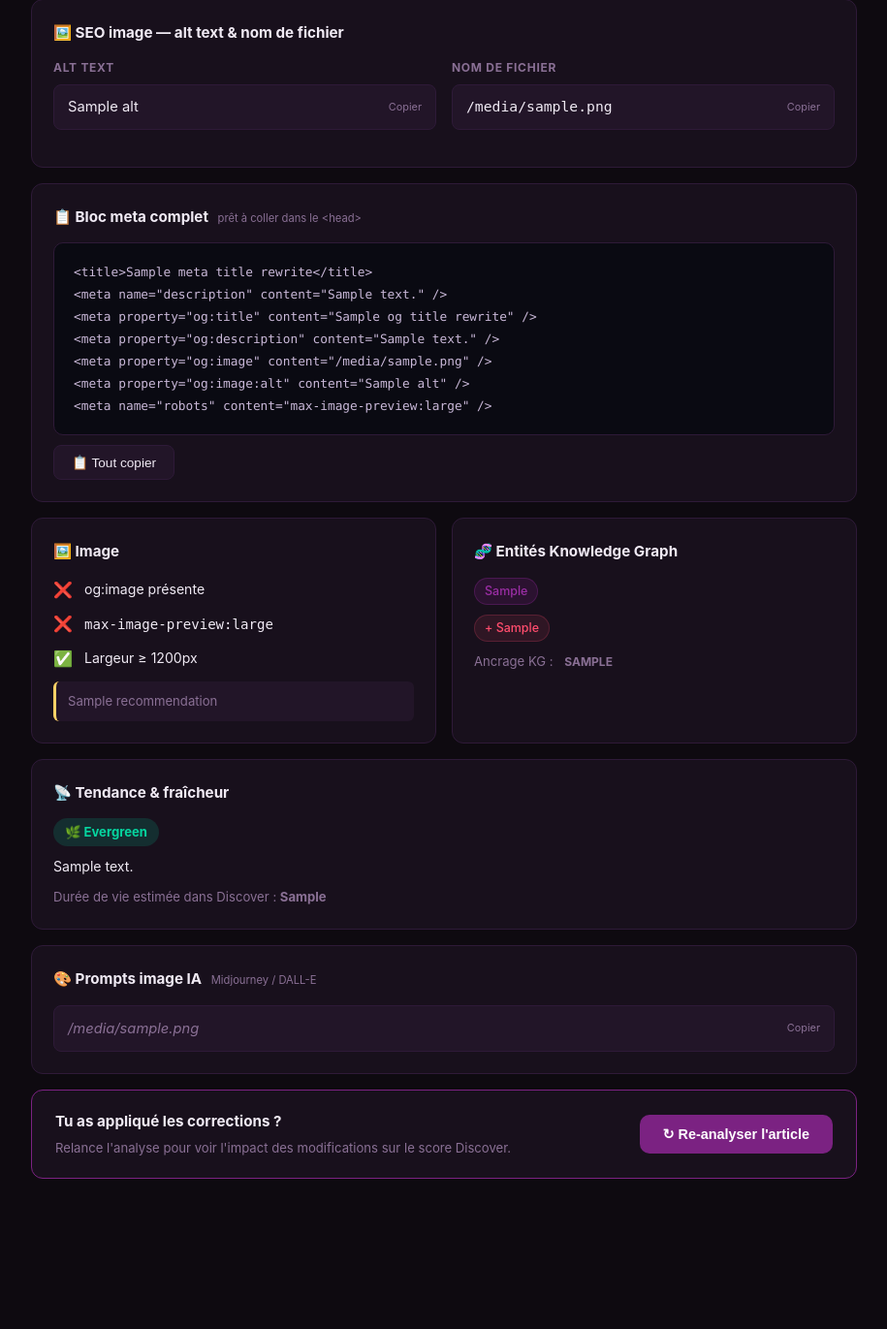
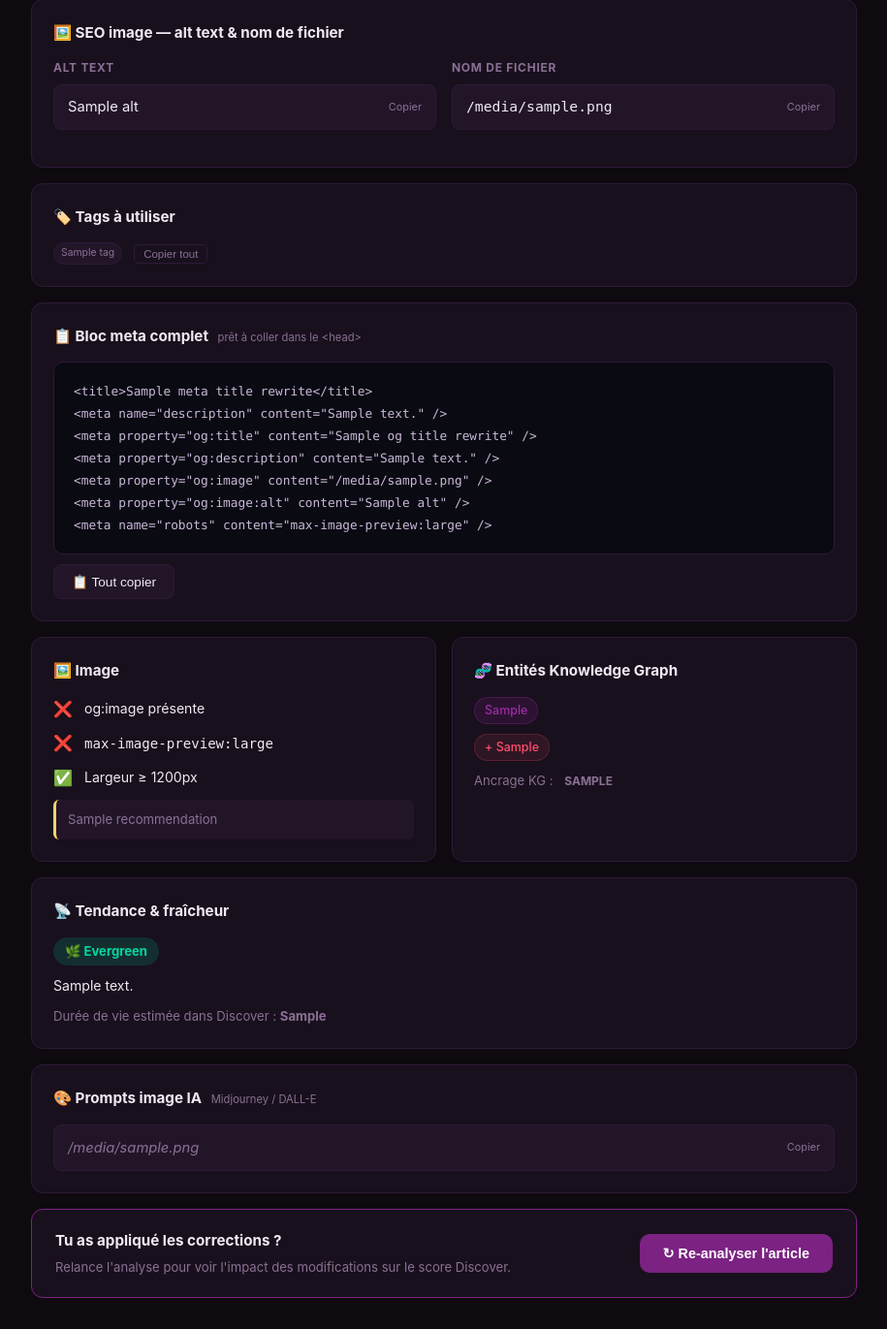
Before and after one commit to lapuj77/discover-optimizer, a FastAPI app: template templates/report.html in a window 1280 px wide. Shown: the part 1680-3051 px from the top of the page at 97% size, without its empty margins (182-1097 px from the left). Before the commit the page ends 2896 px from the top, so only its background shows below. Run offline with FastAPI, Linux system fonts and the light colour scheme; the template is opened without the code that fills it: most values are stand-ins (such as "Sample title", 1, 10 or a date in 2020); grey boxes marked "Sample" are stand-in pictures.

Commit message:
feat: tags CMS dans les rapports URL existante et brouillon
Ajout d'un bloc "Tags à utiliser" avec bouton "Copier tout" dans report.html, cohérent avec l'onglet Opti rapide.

Co-Authored-By: Claude Sonnet 4.6 <noreply@anthropic.com>

```diff
--- a/analyzer.py
+++ b/analyzer.py
@@ -40,6 +40,7 @@ ANALYSIS_PROMPT = """Analyse cet article pour Google Discover et génère un rap
 7. Angle émotionnel : surprise, curiosité, polémique, urgence, exclusivité
 8. Éviter le clickbait pur (pénalise le pCTR après le 1er cycle)
 9. Image IA : génère 2 prompts prêts pour Midjourney/DALL-E — 1 photoréaliste, 1 illustratif/graphique — en anglais, détaillés (sujet, ambiance, éclairage, style)
+10. Tags CMS : 6 à 10 mots-clés courts, sans hashtag, adaptés au CMS JDG (ex: "Intelligence artificielle", "OpenAI", "GPT-5")
 
 ---
 
@@ -102,6 +103,7 @@ ANALYSIS_PROMPT = """Analyse cet article pour Google Discover et génère un rap
     "<action rapide 2>",
     "<action rapide 3>"
   ],
+  "tags": ["<tag 1>", "<tag 2>", "<tag 3>"],
   "image_prompts": [
     "<prompt image IA en anglais, style photoréaliste>",
     "<prompt image IA en anglais, style illustratif/graphique>"
@@ -134,6 +136,7 @@ DRAFT_PROMPT = """Tu vas analyser un article BROUILLON (non encore publié) pour
 7. Structure du contenu : intro, sous-titres, longueur idéale pour Discover
 8. Éviter le clickbait pur (pénalise le pCTR après le 1er cycle)
 9. Image IA : génère 2 prompts prêts pour Midjourney/DALL-E — 1 photoréaliste, 1 illustratif/graphique — en anglais, détaillés (sujet, ambiance, éclairage, style)
+10. Tags CMS : 6 à 10 mots-clés courts, sans hashtag, adaptés au CMS JDG (ex: "Intelligence artificielle", "OpenAI", "GPT-5")
 
 ---
 
@@ -196,6 +199,7 @@ DRAFT_PROMPT = """Tu vas analyser un article BROUILLON (non encore publié) pour
     "<action rapide 2>",
     "<action rapide 3>"
   ],
+  "tags": ["<tag 1>", "<tag 2>", "<tag 3>"],
   "image_prompts": [
     "<prompt image IA en anglais, style photoréaliste>",
     "<prompt image IA en anglais, style illustratif/graphique>"
--- a/static/style.css
+++ b/static/style.css
@@ -974,6 +974,18 @@ a:hover { text-decoration: underline; }
   border-color: var(--jdg-light);
 }
 
+.report-tags-wrap {
+  display: flex;
+  align-items: flex-start;
+  gap: 12px;
+  flex-wrap: wrap;
+}
+
+.report-tags-copy {
+  flex-shrink: 0;
+  align-self: center;
+}
+
 .image-prompt-text {
   font-style: italic;
   color: var(--muted);
--- a/templates/report.html
+++ b/templates/report.html
@@ -173,6 +173,19 @@
     </div>
     {% endif %}
 
+    <!-- Tags CMS -->
+    {% if report.tags %}
+    <div class="report-section">
+      <h2 class="section-title">🏷️ Tags à utiliser</h2>
+      <div class="report-tags-wrap">
+        <div class="quick-tags-list" id="report-tags">
+          {% for t in report.tags %}<span class="tag">{{ t }}{% if not loop.last %},{% endif %}</span>{% endfor %}
+        </div>
+        <button class="copy-btn report-tags-copy" onclick="copyReportTags()">Copier tout</button>
+      </div>
+    </div>
+    {% endif %}
+
     <!-- Bloc meta complet -->
     {% if report.meta_title_rewrites or report.og_title_rewrites %}
     <div class="report-section">
@@ -300,6 +313,16 @@
       });
     }
 
+    function copyReportTags() {
+      const tags = [...document.querySelectorAll('#report-tags .tag')].map(el => el.textContent.replace(/,$/, '').trim());
+      navigator.clipboard.writeText(tags.join(', ')).then(() => {
+        const btn = document.querySelector('.report-tags-copy');
+        const orig = btn.textContent;
+        btn.textContent = '✅ Copié !';
+        setTimeout(() => btn.textContent = orig, 1500);
+      });
+    }
+
     function copyBloc() {
       const text = document.getElementById('meta-bloc').textContent;
       navigator.clipboard.writeText(text).then(() => {
```
